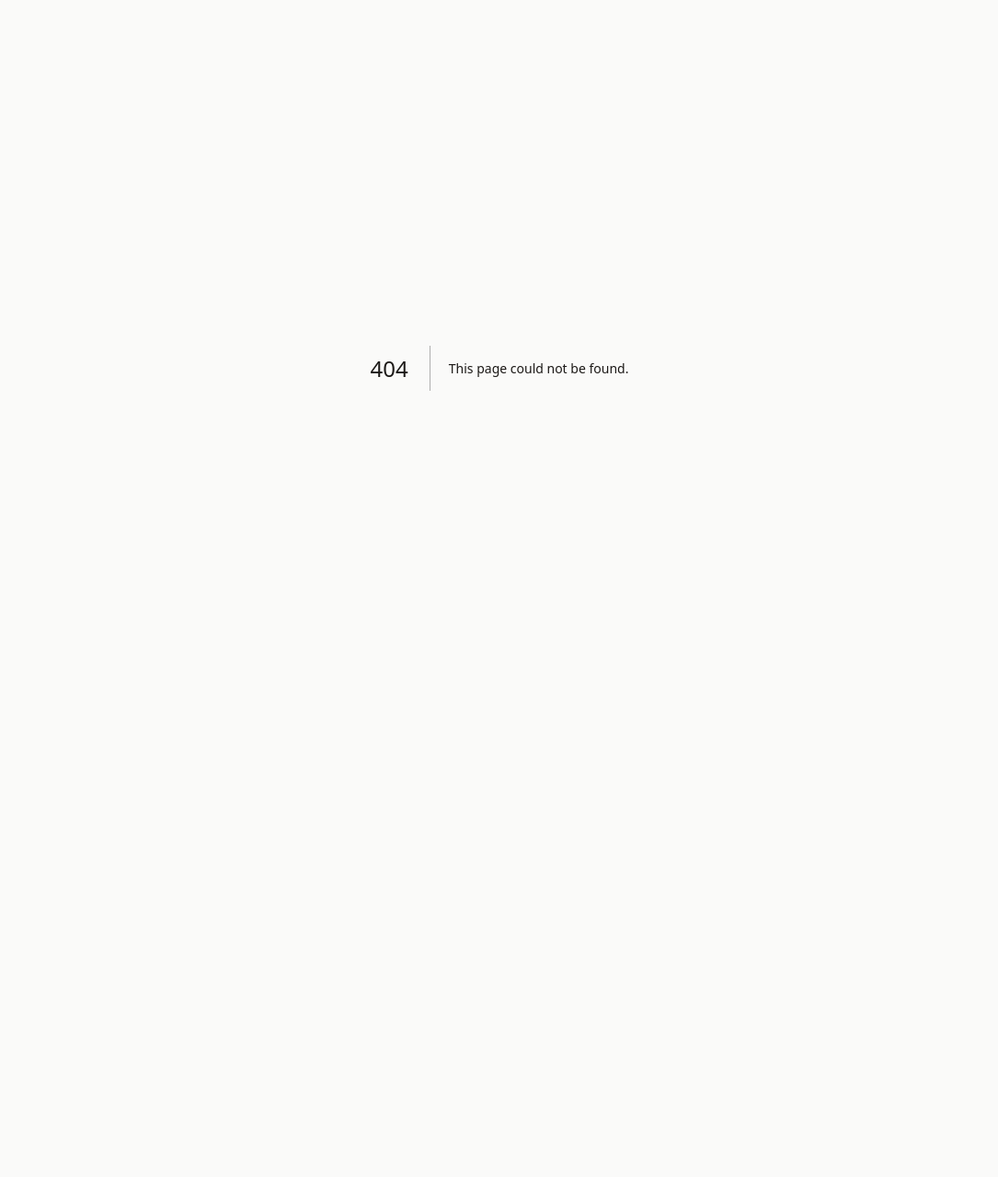
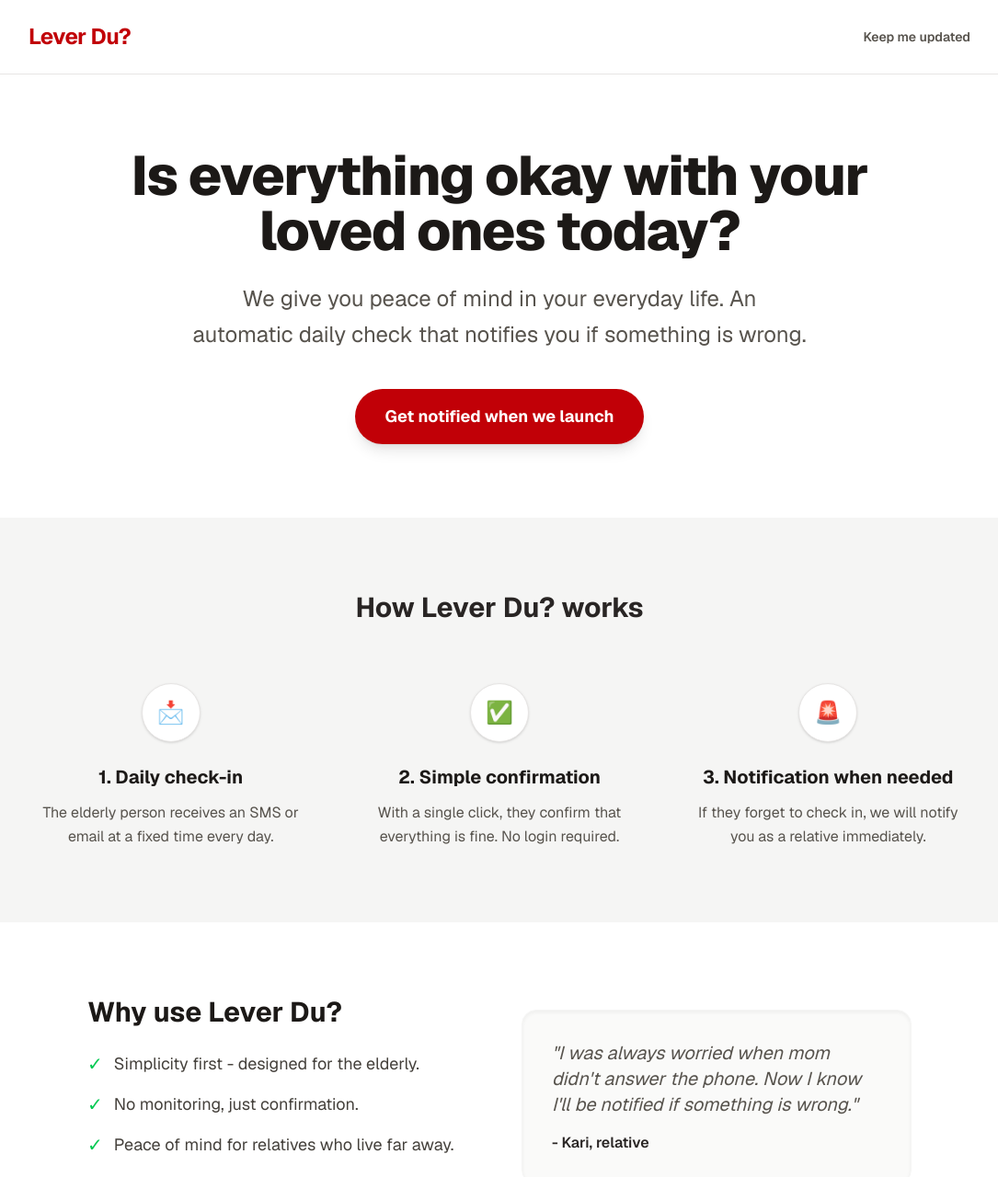
Before and after one commit to gdubya/silversignal, a Next.js app: page /en in a window 1280 px wide. Before the commit this address had no page. Shown: the top 1280 px of the page at 92% size, without its empty margins (97-1182 px from the left). Before the commit the page ends 800 px from the top, so only its background shows below. Built offline with nearby package versions, Linux system fonts and the light colour scheme.

Commit message:
feat(i18n): add internationalization support with English and Norwegian

```diff
--- /dev/null
+++ b/messages/en.json
@@ -0,0 +1,32 @@
+{
+  "Page": {
+    "title": "Lever Du?",
+    "heroTitle": "Is everything okay with your loved ones today?",
+    "heroSubtitle": "We give you peace of mind in your everyday life. An automatic daily check that notifies you if something is wrong.",
+    "getNotified": "Get notified when we launch",
+    "howItWorks": "How Lever Du? works",
+    "dailyCheckIn": "1. Daily check-in",
+    "dailyCheckInDescription": "The elderly person receives an SMS or email at a fixed time every day.",
+    "simpleConfirmation": "2. Simple confirmation",
+    "simpleConfirmationDescription": "With a single click, they confirm that everything is fine. No login required.",
+    "notificationWhenNeeded": "3. Notification when needed",
+    "notificationWhenNeededDescription": "If they forget to check in, we will notify you as a relative immediately.",
+    "whyUse": "Why use Lever Du?",
+    "whyUseItem1": "Simplicity first - designed for the elderly.",
+    "whyUseItem2": "No monitoring, just confirmation.",
+    "whyUseItem3": "Peace of mind for relatives who live far away.",
+    "whyUseItem4": "Affordable insurance for peace of mind.",
+    "testimonial": "\"I was always worried when mom didn't answer the phone. Now I know I'll be notified if something is wrong.\"",
+    "testimonialAuthor": "- Kari, relative",
+    "comingSoon": "Coming soon",
+    "comingSoonSubtitle": "We are working hard to finalize the service. Register your email to be notified when we open for new users.",
+    "yourEmail": "Your email address",
+    "keepMeUpdated": "Keep me updated",
+    "sending": "Sending...",
+    "thankYou": "Thanks for your interest! We'll keep you updated.",
+    "noSpam": "We don't send spam, only updates about the launch.",
+    "copyright": "© {year} Lever Du? All rights reserved.",
+    "errorGeneric": "Something went wrong. Please try again.",
+    "errorConnection": "Could not connect to the server."
+  }
+}
--- /dev/null
+++ b/messages/no.json
@@ -0,0 +1,32 @@
+{
+  "Page": {
+    "title": "Lever Du?",
+    "heroTitle": "Er alt bra med dine kjære i dag?",
+    "heroSubtitle": "Vi gir deg trygghet i hverdagen. En automatisk daglig sjekk som sier ifra til deg hvis noe er galt.",
+    "getNotified": "Få beskjed når vi lanserer",
+    "howItWorks": "Slik fungerer Lever Du?",
+    "dailyCheckIn": "1. Daglig innsjekk",
+    "dailyCheckInDescription": "Den eldre mottar en SMS eller e-post til et fast tidspunkt hver dag.",
+    "simpleConfirmation": "2. Enkel bekreftelse",
+    "simpleConfirmationDescription": "Med ett enkelt klikk bekrefter de at alt står bra til. Ingen innlogging kreves.",
+    "notificationWhenNeeded": "3. Varsling ved behov",
+    "notificationWhenNeededDescription": "Hvis de glemmer å sjekke inn, varsler vi deg som pårørende umiddelbart.",
+    "whyUse": "Hvorfor bruke Lever Du?",
+    "whyUseItem1": "Enkelhet først – designet for eldre.",
+    "whyUseItem2": "Ingen overvåkning, kun bekreftelse.",
+    "whyUseItem3": "Trygghet for pårørende som bor langt unna.",
+    "whyUseItem4": "Rimelig forsikring for sjelero.",
+    "testimonial": "\"Jeg var alltid bekymret når mor ikke tok telefonen. Nå vet jeg at jeg får beskjed hvis noe er galt.\"",
+    "testimonialAuthor": "— Kari, pårørende",
+    "comingSoon": "Kommer snart",
+    "comingSoonSubtitle": "Vi jobber hardt med å ferdigstille tjenesten. Registrer e-posten din for å få beskjed når vi åpner for nye brukere.",
+    "yourEmail": "Din e-postadresse",
+    "keepMeUpdated": "Hold meg oppdatert",
+    "sending": "Sender...",
+    "thankYou": "Takk for interessen! Vi holder deg oppdatert.",
+    "noSpam": "Vi sender ikke spam, kun oppdateringer om lansering.",
+    "copyright": "© {year} Lever Du? Alle rettigheter reservert.",
+    "errorGeneric": "Noe gikk galt. Prøv igjen.",
+    "errorConnection": "Kunne ikke koble til serveren."
+  }
+}
--- a/package.json
+++ b/package.json
@@ -17,6 +17,7 @@
     "@vercel/analytics": "^1.6.1",
     "dotenv": "^17.2.3",
     "next": "16.1.1",
+    "next-intl": "^4.7.0",
     "pg": "^8.16.3",
     "react": "19.2.3",
     "react-dom": "19.2.3"
--- a/src/app/layout.tsx
+++ b/src/app/[locale]/layout.tsx
@@ -1,7 +1,9 @@
 import type { Metadata } from "next";
 import { Geist, Geist_Mono } from "next/font/google";
 import { Analytics } from "@vercel/analytics/next";
-import "./globals.css";
+import { NextIntlClientProvider } from 'next-intl';
+import { getMessages } from 'next-intl/server';
+import "../globals.css";
 
 const geistSans = Geist({
   variable: "--font-geist-sans",
@@ -35,18 +37,25 @@ export const metadata: Metadata = {
   },
 };
 
-export default function RootLayout({
+export default async function RootLayout({
   children,
+  params,
 }: Readonly<{
   children: React.ReactNode;
+  params: Promise<{ locale: string }>;
 }>) {
+  const { locale } = await params;
+  const messages = await getMessages();
+
   return (
-    <html lang="no">
+    <html lang={locale}>
       <body
         className={`${geistSans.variable} ${geistMono.variable} antialiased`}
       >
-        {children}
-        <Analytics />
+        <NextIntlClientProvider messages={messages}>
+          {children}
+          <Analytics />
+        </NextIntlClientProvider>
       </body>
     </html>
   );
--- a/src/app/page.tsx
+++ b/src/app/[locale]/page.tsx
@@ -1,8 +1,10 @@
 'use client';
 
+import { useTranslations } from 'next-intl';
 import { useState } from 'react';
 
 export default function Home() {
+  const t = useTranslations('Page');
   const [email, setEmail] = useState('');
   const [status, setStatus] = useState<'idle' | 'loading' | 'success' | 'error'>('idle');
   const [message, setMessage] = useState('');
@@ -30,11 +32,11 @@ export default function Home() {
         setEmail('');
       } else {
         setStatus('error');
-        setMessage(data.error || 'Noe gikk galt. Prøv igjen.');
+        setMessage(data.error || t('errorGeneric'));
       }
     } catch (error) {
       setStatus('error');
-      setMessage('Kunne ikke koble til serveren.');
+      setMessage(t('errorConnection'));
     }
   };
 
@@ -43,10 +45,10 @@ export default function Home() {
       {/* Header */}
       <header className="w-full py-6 px-4 sm:px-8 border-b border-stone-200 bg-white">
         <div className="max-w-5xl mx-auto flex justify-between items-center">
-          <div className="text-2xl font-bold text-red-700 tracking-tight">Lever Du?</div>
+          <div className="text-2xl font-bold text-red-700 tracking-tight">{t('title')}</div>
           <nav>
             <a href="#signup" className="text-sm font-semibold text-stone-600 hover:text-red-700 transition-colors">
-              Hold meg oppdatert
+              {t('keepMeUpdated')}
             </a>
           </nav>
         </div>
@@ -57,16 +59,16 @@ export default function Home() {
         <section className="py-20 px-4 sm:px-8 bg-white">
           <div className="max-w-4xl mx-auto text-center">
             <h1 className="text-4xl sm:text-6xl font-extrabold tracking-tight text-stone-900 mb-6">
-              Er alt bra med dine kjære i dag?
+              {t('heroTitle')}
             </h1>
             <p className="text-xl sm:text-2xl text-stone-600 mb-10 max-w-2xl mx-auto leading-relaxed">
-              Vi gir deg trygghet i hverdagen. En automatisk daglig sjekk som sier ifra til deg hvis noe er galt.
+              {t('heroSubtitle')}
             </p>
             <a
               href="#signup"
               className="inline-block bg-red-700 text-white font-bold py-4 px-8 rounded-full text-lg hover:bg-red-800 transition-colors shadow-lg hover:shadow-xl transform hover:-translate-y-0.5"
             >
-              Få beskjed når vi lanserer
+              {t('getNotified')}
             </a>
           </div>
         </section>
@@ -74,16 +76,16 @@ export default function Home() {
         {/* How it works */}
         <section className="py-20 px-4 sm:px-8 bg-stone-100">
           <div className="max-w-5xl mx-auto">
-            <h2 className="text-3xl font-bold text-center mb-16 text-stone-800">Slik fungerer Lever Du?</h2>
+            <h2 className="text-3xl font-bold text-center mb-16 text-stone-800">{t('howItWorks')}</h2>
 
             <div className="grid md:grid-cols-3 gap-12">
               <div className="flex flex-col items-center text-center">
                 <div className="w-16 h-16 bg-white rounded-full flex items-center justify-center text-2xl mb-6 shadow-sm border border-stone-200">
                   📩
                 </div>
-                <h3 className="text-xl font-bold mb-3">1. Daglig innsjekk</h3>
+                <h3 className="text-xl font-bold mb-3">{t('dailyCheckIn')}</h3>
                 <p className="text-stone-600 leading-relaxed">
-                  Den eldre mottar en SMS eller e-post til et fast tidspunkt hver dag.
+                  {t('dailyCheckInDescription')}
                 </p>
               </div>
 
@@ -91,9 +93,9 @@ export default function Home() {
                 <div className="w-16 h-16 bg-white rounded-full flex items-center justify-center text-2xl mb-6 shadow-sm border border-stone-200">
                   ✅
                 </div>
-                <h3 className="text-xl font-bold mb-3">2. Enkel bekreftelse</h3>
+                <h3 className="text-xl font-bold mb-3">{t('simpleConfirmation')}</h3>
                 <p className="text-stone-600 leading-relaxed">
-                  Med ett enkelt klikk bekrefter de at alt står bra til. Ingen innlogging kreves.
+                  {t('simpleConfirmationDescription')}
                 </p>
               </div>
 
@@ -101,9 +103,9 @@ export default function Home() {
                 <div className="w-16 h-16 bg-white rounded-full flex items-center justify-center text-2xl mb-6 shadow-sm border border-stone-200">
                   🚨
                 </div>
-                <h3 className="text-xl font-bold mb-3">3. Varsling ved behov</h3>
+                <h3 className="text-xl font-bold mb-3">{t('notificationWhenNeeded')}</h3>
                 <p className="text-stone-600 leading-relaxed">
-                  Hvis de glemmer å sjekke inn, varsler vi deg som pårørende umiddelbart.
+                  {t('notificationWhenNeededDescription')}
                 </p>
               </div>
             </div>
@@ -115,31 +117,31 @@ export default function Home() {
           <div className="max-w-4xl mx-auto">
             <div className="grid md:grid-cols-2 gap-12 items-center">
               <div>
-                <h2 className="text-3xl font-bold mb-6 text-stone-900">Hvorfor bruke Lever Du?</h2>
+                <h2 className="text-3xl font-bold mb-6 text-stone-900">{t('whyUse')}</h2>
                 <ul className="space-y-4">
                   <li className="flex items-start">
                     <span className="text-green-500 mr-3 text-xl">✓</span>
-                    <span className="text-lg text-stone-700">Enkelhet først – designet for eldre.</span>
+                    <span className="text-lg text-stone-700">{t('whyUseItem1')}</span>
                   </li>
                   <li className="flex items-start">
                     <span className="text-green-500 mr-3 text-xl">✓</span>
-                    <span className="text-lg text-stone-700">Ingen overvåkning, kun bekreftelse.</span>
+                    <span className="text-lg text-stone-700">{t('whyUseItem2')}</span>
                   </li>
                   <li className="flex items-start">
                     <span className="text-green-500 mr-3 text-xl">✓</span>
-                    <span className="text-lg text-stone-700">Trygghet for pårørende som bor langt unna.</span>
+                    <span className="text-lg text-stone-700">{t('whyUseItem3')}</span>
                   </li>
                   <li className="flex items-start">
                     <span className="text-green-500 mr-3 text-xl">✓</span>
-                    <span className="text-lg text-stone-700">Rimelig forsikring for sjelero.</span>
+                    <span className="text-lg text-stone-700">{t('whyUseItem4')}</span>
                   </li>
                 </ul>
               </div>
               <div className="bg-stone-50 p-8 rounded-2xl border border-stone-100 shadow-inner">
                 <blockquote className="text-xl italic text-stone-600 mb-4">
-                  "Jeg var alltid bekymret når mor ikke tok telefonen. Nå vet jeg at jeg får beskjed hvis noe er galt."
+                  {t('testimonial')}
                 </blockquote>
-                <cite className="font-semibold text-stone-800 not-italic">— Kari, pårørende</cite>
+                <cite className="font-semibold text-stone-800 not-italic">{t('testimonialAuthor')}</cite>
               </div>
             </div>
           </div>
@@ -148,20 +150,20 @@ export default function Home() {
         {/* Sign-up Section */}
         <section id="signup" className="py-24 px-4 sm:px-8 bg-stone-900 text-stone-50">
           <div className="max-w-xl mx-auto text-center">
-            <h2 className="text-3xl sm:text-4xl font-bold mb-6">Kommer snart</h2>
+            <h2 className="text-3xl sm:text-4xl font-bold mb-6">{t('comingSoon')}</h2>
             <p className="text-lg text-stone-300 mb-10">
-              Vi jobber hardt med å ferdigstille tjenesten. Registrer e-posten din for å få beskjed når vi åpner for nye brukere.
+              {t('comingSoonSubtitle')}
             </p>
 
             {status === 'success' ? (
               <div className="bg-green-600/20 border border-green-500 text-green-100 p-6 rounded-lg">
-                <p className="text-xl font-medium">Takk for interessen! Vi holder deg oppdatert.</p>
+                <p className="text-xl font-medium">{t('thankYou')}</p>
               </div>
             ) : (
               <form onSubmit={handleSubmit} className="flex flex-col sm:flex-row gap-3">
                 <input
                   type="email"
-                  placeholder="Din e-postadresse"
+                  placeholder={t('yourEmail')}
                   required
                   className="flex-grow px-5 py-4 rounded-lg text-black bg-white focus:outline-none focus:ring-2 focus:ring-red-500 disabled:opacity-50"
                   value={email}
@@ -173,7 +175,7 @@ export default function Home() {
                   className="bg-red-600 hover:bg-red-500 text-white font-bold py-4 px-8 rounded-lg transition-colors disabled:opacity-50 disabled:cursor-not-allowed"
                   disabled={status === 'loading'}
                 >
-                  {status === 'loading' ? 'Sender...' : 'Hold meg oppdatert'}
+                  {status === 'loading' ? t('sending') : t('keepMeUpdated')}
                 </button>
               </form>
             )}
@@ -181,7 +183,7 @@ export default function Home() {
               <p className="mt-4 text-red-400 font-medium">{message}</p>
             )}
             <p className="mt-6 text-sm text-stone-500">
-              Vi sender ikke spam, kun oppdateringer om lansering.
+              {t('noSpam')}
             </p>
           </div>
         </section>
@@ -189,7 +191,7 @@ export default function Home() {
 
       <footer className="bg-stone-950 text-stone-500 py-12 text-center">
         <div className="max-w-5xl mx-auto px-4">
-          <p className="mb-4">&copy; {new Date().getFullYear()} Lever Du? Alle rettigheter reservert.</p>
+          <p className="mb-4">{t('copyright', {year: new Date().getFullYear()})}</p>
         </div>
       </footer>
     </div>
```
Also changed, not shown: src/i18n.ts (added, +15 -0 lines), src/i18n/routing.ts (added, +15 -0 lines), src/middleware.ts (added, +9 -0 lines), 1 other file (tests, documents, lock files or other folders).
